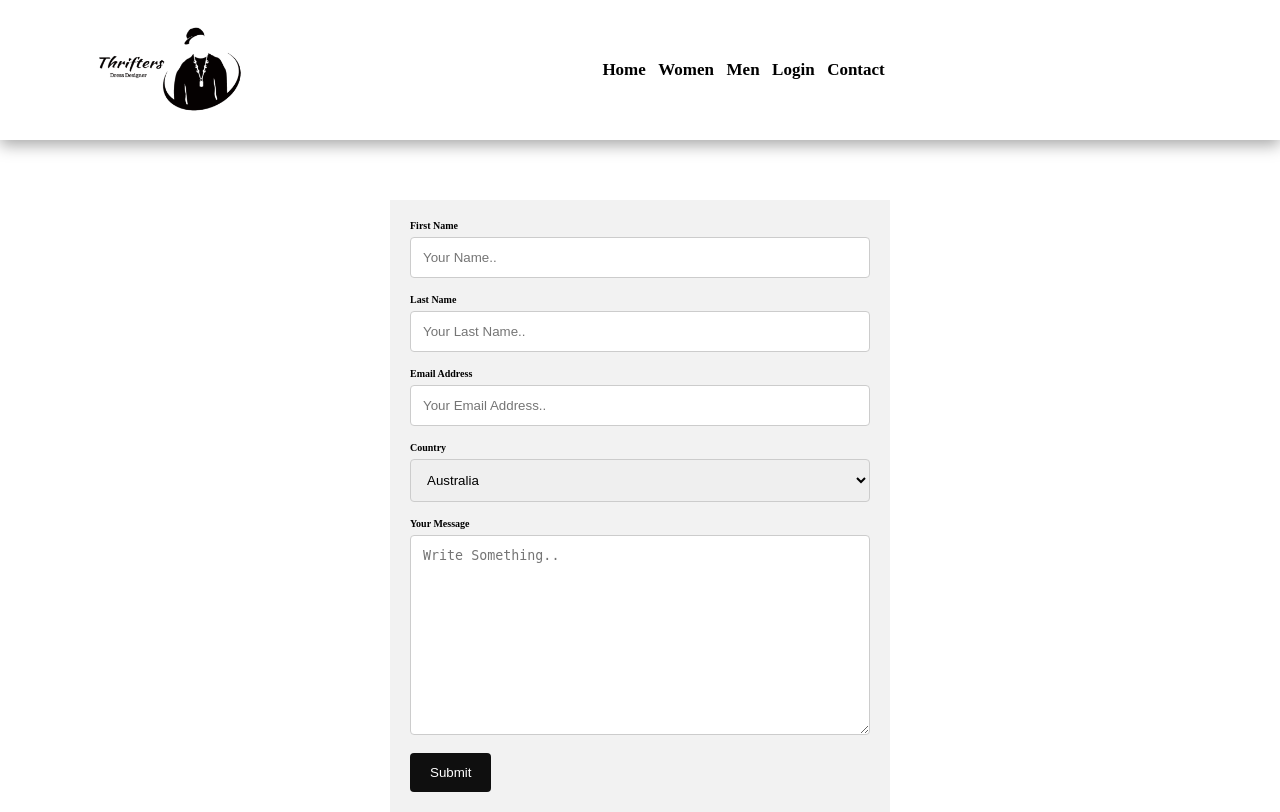
After one commit to prraaddeepp/Clothing-Website, a Flask app: page /contacts in a window 1280 px wide. The commit adds this page. Run offline with Flask 2, Linux system fonts and the light colour scheme; some libraries are stand-ins or nearby versions.

Commit message:
contact page added

```diff
--- a/app.py
+++ b/app.py
@@ -36,6 +36,10 @@ def men():
     clothes = collection.find({})
     return render_template('men.html', clothes=clothes)
 
+@app.route('/contacts')
+def contacts():
+    return render_template('contacts.html')
+
 @app.route('/add_cart/<clothID>')
 def add_cart(clothID):
     collection1=mongo.db.Men
--- a/static/css/style.css
+++ b/static/css/style.css
@@ -335,3 +335,41 @@ letter-spacing: 3px;
     margin-left:20%;
     position: absolute;
   }
+
+/* contact page */
+
+input[type=text], select, textarea {
+    width: 100%;
+    padding: 12px;
+    border: 1px solid #ccc;
+    border-radius: 4px;
+    box-sizing: border-box;
+    margin-top: 6px;
+    margin-bottom: 16px;
+    resize: vertical
+  }
+
+
+  input[type=submit] {
+    background-color: #0f0f0f;
+    color: white;
+    padding: 12px 20px;
+    border: none;
+    border-radius: 4px;
+    cursor: pointer;
+  }
+
+
+  input[type=submit]:hover {
+    background-color: #45a049;
+  }
+
+
+  .container {
+    max-width: 500px;
+    margin: auto;
+    margin-top: 200px;
+    /* border-radius: 5px; */
+    background-color: #f2f2f2;
+    padding: 20px;
+  }
--- /dev/null
+++ b/templates/contacts.html
@@ -0,0 +1,66 @@
+<!DOCTYPE html>
+<html lang="en">
+    <head>
+        <meta charset="UTF-8">
+        <meta http-equiv="X-UA-Compatible" content="IE=edge">
+        <meta name="viewport" content="width=device-width, initial-scale=1.0">
+        <title>Thrifters</title>
+        <link rel="stylesheet" href="static/css/style.css">
+        <link rel="stylesheet" href="fontawesome-free-5.15.3-web/css/all.min.css">
+        <link rel="stylesheet" href="https://cdnjs.cloudflare.com/ajax/libs/slick-carousel/1.8.1/slick.css">
+    </head>
+<body>
+    <header class="header">
+        <!-- <a href="#" id="logo"> <span>logo</span></a> -->
+        <img src="static/images/Thrifters.png", class = 'logo'>
+        <nav class="navbar">
+            <a href="/"><b>home</b></a>
+            <a href="#"><b>women</b></a>
+            <a href="/men"><b>men</b></a>
+            <a href="#"><b>Login</b></a>
+            <a href="/contacts"><b>contact</b></a>
+        </nav>
+        <div class="icons">
+            <div class="fas fa-bars" id="menu-bar"></div>
+
+        </div>
+
+        <!-- can add search box later -->
+
+        <!-- <div class="search-box">
+            <input type="search" placeholder="search here">
+        </div> -->
+
+
+
+    </header>
+
+<div class="container">
+    <form action="action_page.php">
+
+    <label for="fname"><b>First Name</b></label>
+    <input type="text" id="fname" name="firstname" placeholder="Your name..">
+
+    <label for="lname"><b>Last Name</b></label>
+    <input type="text" id="lname" name="lastname" placeholder="Your last name..">
+
+    <label for="email"><b>Email address</b></label>
+    <input type="text" id="email" name="email" placeholder="Your email address..">
+
+    <label for="country"><b>Country</b></label>
+    <select id="country" name="country">
+        <option value="australia">Australia</option>
+        <option value="canada">Canada</option>
+        <option value="usa">USA</option>
+        <option value="united kingdom">United kingdom</option>
+    </select>
+
+    <label for="subject"><b>Your Message</b></label>
+    <textarea id="subject" name="subject" placeholder="Write something.." style="height:200px"></textarea>
+
+    <input type="submit" value="Submit">
+
+    </form>
+</div>
+
+</body>
--- a/templates/index.html
+++ b/templates/index.html
@@ -14,11 +14,11 @@
         <!-- <a href="#" id="logo"> <span>logo</span></a> -->
         <img src="static/images/Thrifters.png", class = 'logo'>
         <nav class="navbar">
-            <a href="#"><b>home</b></a>
+            <a href="/index"><b>home</b></a>
             <a href="#"><b>women</b></a>
-            <a href="/men">men</b></a>
+            <a href="/men"><b>men</b></a>
             <a href="#"><b>Login</b></a>
-            <a href="#"><b>contact</b></a>
+            <a href="/contacts"><b>contact</b></a>
         </nav>
         <div class="icons">
             <div class="fas fa-bars" id="menu-bar"></div>
```
